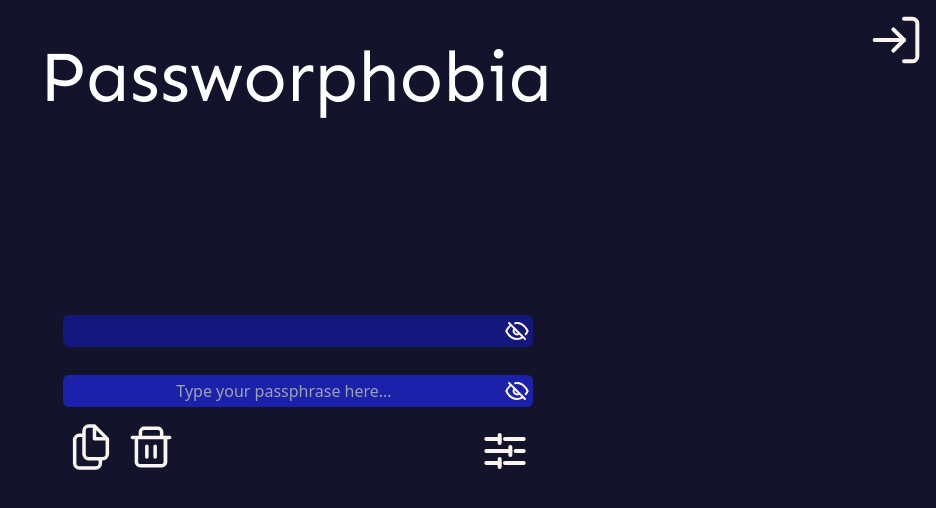
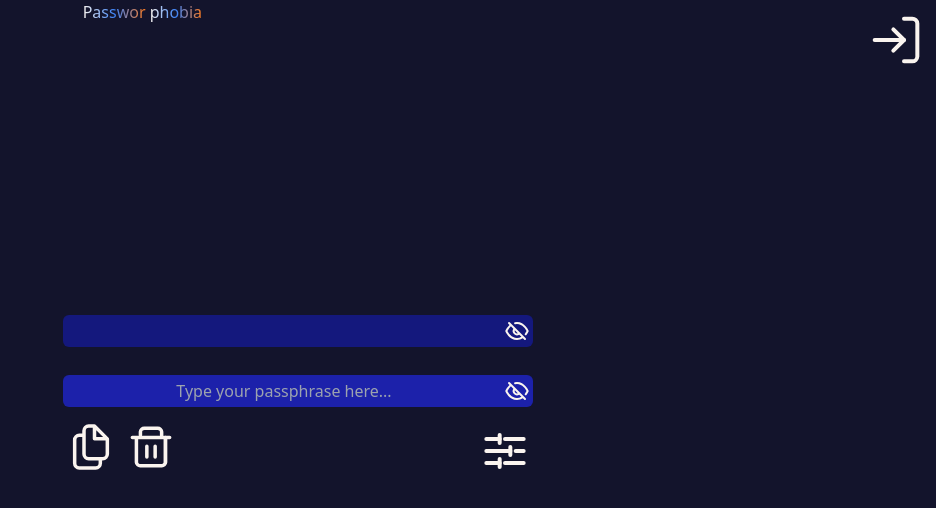
Before and after one commit to StepanTheGreat/passworphobia-app, a Svelte app: page / in a window 1280 px wide. Shown: the top 508 px of the page, without its empty margins (344-1280 px from the left). Built offline with nearby package versions, Linux system fonts and the light colour scheme.

Commit message:
Some changes

```diff
--- a/src/App.svelte
+++ b/src/App.svelte
@@ -1,12 +1,13 @@
 <script lang="ts">
     import Generator from "./components/Generator.svelte";
     import Profile from "./components/Profile.svelte";
+    import Title from "./components/Title.svelte";
 </script>
 
 <main class="w-full h-full grid gap-4 bg-background">
   <div class="_header flex flex-row">
     <div></div>
-    <h1 class="text-white text-7xl font-sen m-auto">Passworphobia</h1>
+    <Title></Title>
     <Profile></Profile>
   </div>
   <div class="_tool flex flex-col">
--- /dev/null
+++ b/src/components/Title.svelte
@@ -0,0 +1,4 @@
+<div class="whitespace-normal">
+    <h1 class="text-transparent inline bg-clip-text bg-gradient-to-r from-text via-blue-500 to-accent m-0">Passwor</h1>
+    <h1 class="text-transparent inline bg-clip-text bg-gradient-to-r from-text via-blue-500 to-accent m-0">phobia</h1>
+</div>
--- a/src/fire.ts
+++ b/src/fire.ts
@@ -58,7 +58,7 @@ export function signOut() {
         fireAuth.signOut().then(() => {
             storeUserSalt.set("");
             storeUID.set("");
-            setTimeout(() => storeLoading.set(false), 1000);
+
         });
     }
 }
@@ -80,7 +80,7 @@ export function deleteAccount() {
         }).catch(() => {
             console.log("Failed to delete a document!");
         }).finally(() => {
-            storeLoading.set(false);
+            setTimeout(() => storeLoading.set(false), 1000);
         });
     }
 }
```
